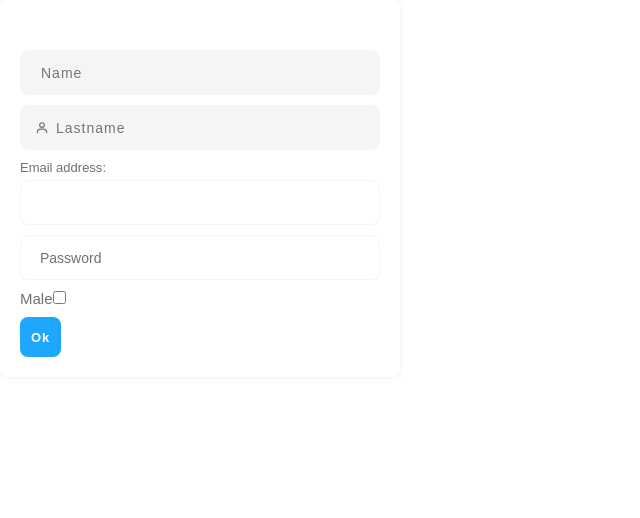
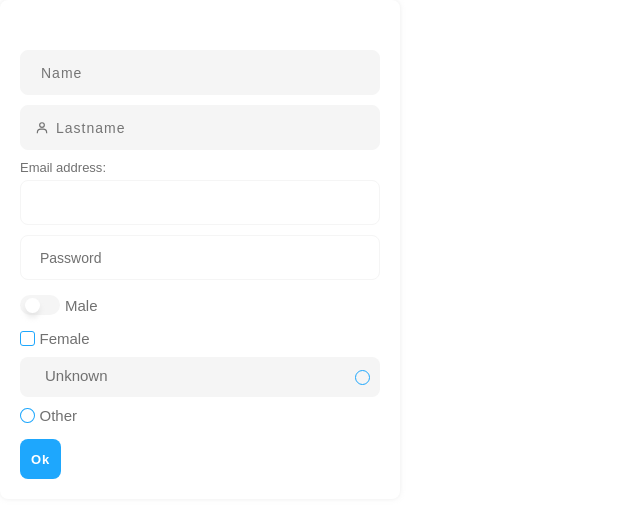
Before and after one commit to albalp/dinamita-reloaded-components, a React (Create React App) app: page / in a window 1280 px wide. Shown: the top 518 px of the page, without its empty margins (0-640 px from the left). Built offline with nearby package versions, Linux system fonts and the light colour scheme.

Commit message:
Creating html structure and styles of checkbox component

```diff
--- a/src/App.js
+++ b/src/App.js
@@ -43,7 +43,10 @@ function App() {
       <Input name="lastname" onChange={inputsValidations} placeholder="Lastname" legend="Invalid lastname" icon={<BiUser/>} value={initialForm.lastname.value} valid={initialForm.lastname.valid}/>
       <Input name="email" onChange={inputsValidations} type="email" label="Email address" legend="Invalid email" value={initialForm.email.value} valid={initialForm.email.valid}/>
       <Input name="password" onChange={inputsValidations} type="password" legend="Invalid password" secondary secondaryPlaceholder="Password" value={initialForm.password.value} valid={initialForm.password.valid}/>
-      <Checkbox label="Male" value="male" />
+      <Checkbox label="Male" value="male" secondary />
+      <Checkbox label="Female" value="female" />
+      <Checkbox label="Unknown" value="unknown"  tertiary/>
+      <Checkbox label="Other" value="other" rounded/>
     </Form>
   );
 }
--- a/src/components/Form/Checkbox.jsx
+++ b/src/components/Form/Checkbox.jsx
@@ -1,12 +1,54 @@
+import PropTypes from 'prop-types';
 import '../../css/checkbox.css';
 
-const Checkbox = ({ label, ...props }) => {
+const Checkbox = ({ label, rounded, size, secondary, tertiary, ...props }) => {
   return (
-    <label>
-        {label}
-        <input type="checkbox" {...props} />
-    </label>
-  )
+
+    <>
+        {!secondary && !tertiary &&
+            <div className={`checkbox-container ${rounded && 'rounded'} checkbox-container-size--${size} `}>
+                <input id={label && label.toLowerCase()} className="checkbox-control" type="checkbox" {...props} />
+                <span className="checkbox-figure"></span>
+                <label className="checkbox-label" htmlFor={label && label.toLowerCase()}>{label}</label>
+            </div>
+        }
+
+        {!tertiary && secondary &&
+            <div className={`checkbox-container ${rounded && 'rounded'} checkbox-container-size--${size} ${secondary && 'secondary'}`}>
+                <input id={label && label.toLowerCase()} className="checkbox-control" type="checkbox" {...props} />
+                <label className="checkbox-label" htmlFor={label && label.toLowerCase()}>{label}</label>
+                <span className="checkbox-label-secondary">{label}</span>
+            </div>
+        }
+
+        {!secondary && tertiary &&
+            <div className={`checkbox-container ${rounded && 'rounded'} checkbox-container-size--${size} ${tertiary && 'tertiary'} `}>
+                <input id={label && label.toLowerCase()} className="checkbox-control" type="checkbox" {...props} />
+                <label className="checkbox-label" htmlFor={label && label.toLowerCase()}>{label}</label>
+                <span className="checkbox-figure"></span>
+            </div>
+        }
+    </>
+
+  );
 }
 
 export default Checkbox;
+
+Checkbox.propTypes = {
+    label: PropTypes.string,
+    rounded: PropTypes.bool,
+    size: PropTypes.oneOf(['small', 'medium', 'large']),
+    secondary: PropTypes.bool,
+    tertiary: PropTypes.bool,
+    onChange: PropTypes.func
+  };
+
+  Checkbox.defaultProps = {
+    label: null,
+    rounded: false,
+    size: 'medium',
+    secondary: false,
+    tertiary: false,
+    onChange: PropTypes.func
+  };
--- a/src/css/checkbox.css
+++ b/src/css/checkbox.css
@@ -0,0 +1,179 @@
+/* Global Styles */
+@import './global_styles.css';
+
+/* Checkbox
+------------------------------- */
+.checkbox-container {
+    display: inline-flex;
+    align-items: center;
+    gap: 5px;
+    padding: 5px 0;
+}
+
+.checkbox-label {
+    width: 100%;
+    cursor: pointer;
+ }
+
+.checkbox-figure {
+    width: 13px;
+    height: 13px;
+    border: 1px solid var(--primary-color);
+    border-radius: 3px;
+    transition: var(--transition);
+    display: flex;
+    justify-content: center;
+    align-items: center;
+    padding: 2px;
+}
+
+input[type="checkbox"] {
+    display: none;
+}
+
+.checkbox-figure::before {
+    content: '';
+    display: block;
+    width: 7px;
+    height: 7px;
+    background-color: var(--primary-color);
+    border-radius: 2px;
+    transition: var(--transition);
+    opacity: 0;
+    transform: scale(0);
+    visibility: hidden;
+}
+
+.checkbox-control:checked ~ .checkbox-figure {
+    transform: scale(1.1);
+}
+
+.checkbox-control:checked ~ .checkbox-figure::before {
+    opacity: 1;
+    transform: scale(1);
+    visibility: visible;
+}
+
+.checkbox-control:checked ~ .checkbox-label { color: var(--primary-color); }
+
+/* Checkbox Rounded
+------------------------------- */
+.checkbox-container.rounded .checkbox-figure { border-radius: var(--radius-100); }
+
+.checkbox-container.rounded .checkbox-figure::before { border-radius: var(--radius-100); }
+
+/* Checkbox Size
+------------------------------- */
+.checkbox-container-size--small .checkbox-figure{
+    width: 13px;
+    height: 13px;
+}
+
+.checkbox-container-size--small .checkbox-figure::before{
+    width: 7px;
+    height: 7px;
+}
+
+.checkbox-container-size--medium .checkbox-figure{
+    width: 15px;
+    height: 15px;
+}
+
+.checkbox-container-size--medium .checkbox-figure::before{
+    width: 8px;
+    height: 8px;
+}
+
+.checkbox-container-size--large .checkbox-figure{
+    width: 18px;
+    height: 18px;
+}
+
+.checkbox-container-size--large .checkbox-figure::before{
+    width: 9px;
+    height: 9px;
+}
+
+/* Checkbox Secondary
+------------------------------- */
+
+.checkbox-container.secondary .checkbox-label {
+    display: inline-flex;
+    width: 40px;
+    height: 20px;
+    align-items: center;
+    background-color: var(--white-gray-color);
+    border-radius: var(--radius-48);
+    color: transparent;
+    position: relative;
+}
+
+.checkbox-container.secondary .checkbox-label::before {
+    content: "";
+    width: 15px;
+    height: 15px;
+    border-radius: var(--radius-100);
+    background-color: var(--white-color);
+    position: absolute;
+    left: 5px;
+    box-shadow: var(--shadow-down);
+    transition: var(--transition);
+}
+
+.checkbox-container.secondary .checkbox-control:checked ~ .checkbox-label {
+    background-color: var(--primary-color);
+}
+
+.checkbox-container.secondary .checkbox-control:checked ~ .checkbox-label::before {
+    background-color: var(--primary-color-hover);
+    left: 50%;
+}
+
+.checkbox-container.secondary .checkbox-control:checked ~ .checkbox-label-secondary { color: var(--primary-color); }
+
+/* Checkbox Tertiary
+------------------------------- */
+
+.checkbox-container.tertiary {
+    width: 100%;
+    height: 40px;
+    display: flex;
+    padding: 0;
+    position: relative;
+}
+
+.checkbox-container.tertiary .checkbox-label {
+    width: 100%;
+    height: 100%;
+    padding: 10px 20px;
+    border-radius: var(--radius);
+    background-color: var(--white-gray-color);
+    border-left: 5px solid transparent;
+}
+
+.checkbox-container.tertiary .checkbox-figure {
+    position: absolute;
+    right: 10px;
+}
+
+.checkbox-container.tertiary .checkbox-control:checked ~ .checkbox-label {
+    background-color: var(--primary-color);
+    color: var(--white-color);
+    border-left-color: var(--primary-color-hover);
+}
+
+.checkbox-container.tertiary .checkbox-figure {
+    border-radius: var(--radius-48);
+}
+
+.checkbox-container.tertiary .checkbox-figure::before {
+    border-radius: var(--radius-48);
+}
+
+.checkbox-container.tertiary .checkbox-control:checked ~ .checkbox-figure {
+    border-color: var(--white-color);
+}
+
+.checkbox-container.tertiary .checkbox-control:checked ~ .checkbox-figure::before{
+    background-color: var(--white-color);
+}
```
